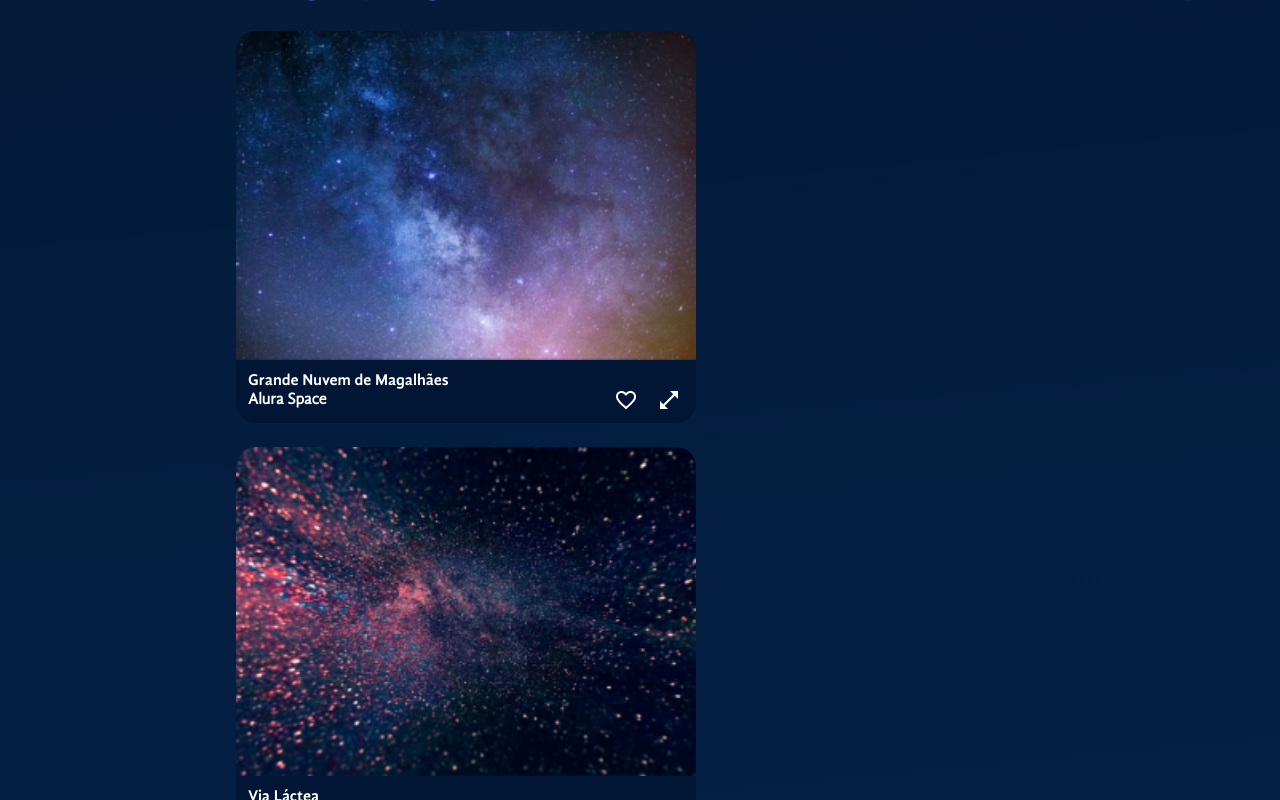
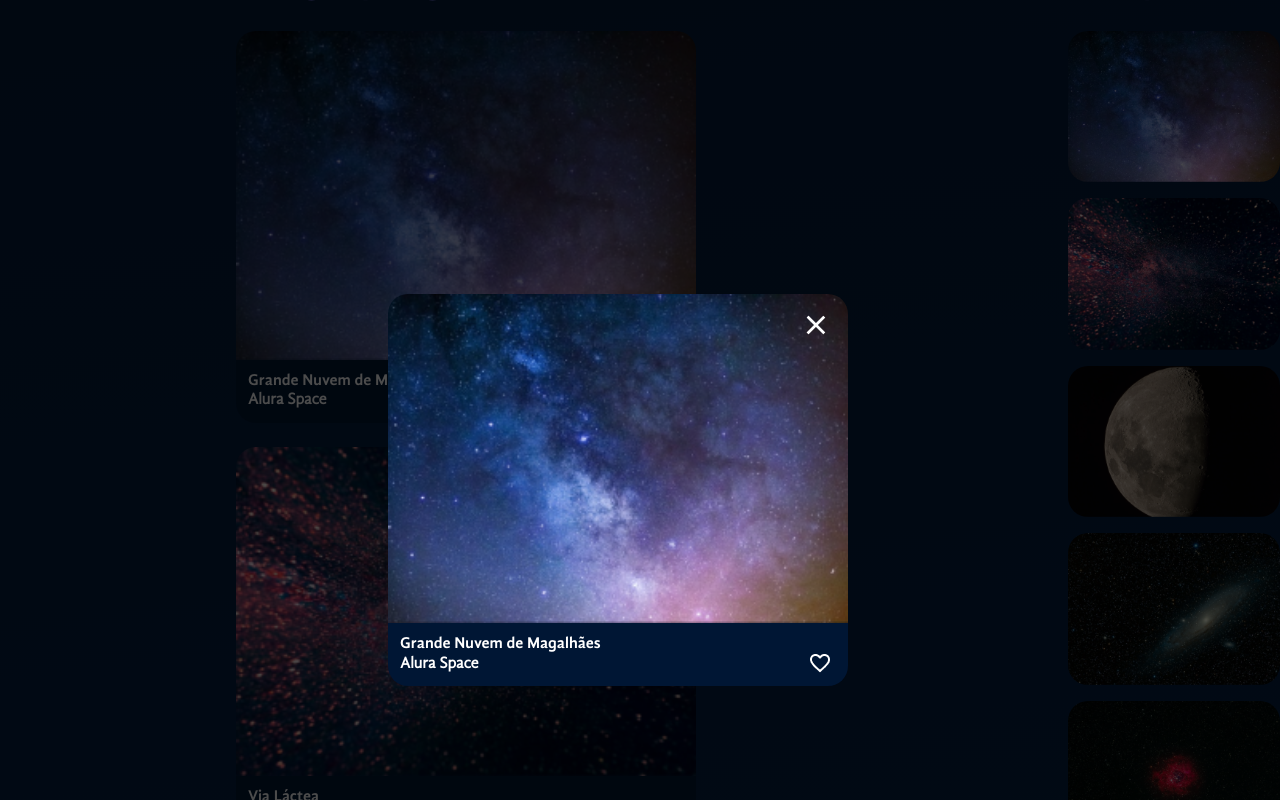
Before and after one commit to rogerdgela/space-app, a React (Vite) app: page / in a window 1280 px wide. Both pictures are taken after a click on the button 669 px from the left and 1091 px from the top of the page. Shown: the part 691-1491 px from the top of the page. Built offline with nearby package versions, Linux system fonts and the light colour scheme.

Commit message:
Fundo com opacidade

```diff
--- /dev/null
+++ b/src/componentes/Galeria/Populares/fotos-populares.json
@@ -0,0 +1,72 @@
+[
+  {
+    "titulo": "Grande Nuvem de Magalhães",
+    "fonte": "Alura Space",
+    "path": "/imagens/galeria/foto-1.png",
+    "id": "1",
+    "tagId": 2
+  },
+  {
+    "titulo": "Via Láctea",
+    "fonte": "Alura Space",
+    "path": "/imagens/galeria/foto-2.png",
+    "id": "2",
+    "tagId": 2
+  },
+  {
+    "titulo": "Lua: quarto minguante",
+    "fonte": "Alura Space",
+    "path": "/imagens/galeria/foto-3.png",
+    "id": "3",
+    "tagId": 3
+  },
+  {
+    "titulo": "Galáxia de Andrómeda",
+    "fonte": "Alura Space",
+    "path": "/imagens/galeria/foto-4.png",
+    "id": "4",
+    "tagId": 2
+  },
+  {
+    "titulo": "Estrela Pistola",
+    "fonte": "Alura Space",
+    "path": "/imagens/galeria/foto-5.png",
+    "id": "5",
+    "tagId": 1
+  },
+  {
+    "titulo": "Ilustração",
+    "fonte": "Alura Space",
+    "path": "/imagens/galeria/foto-6.png",
+    "id": "6",
+    "tagId": 4
+  },
+  {
+    "titulo": "Galáxia de Andrómeda",
+    "fonte": "Alura Space",
+    "path": "/imagens/galeria/foto-7.png",
+    "id": "7",
+    "tagId": 2
+  },
+  {
+    "titulo": "Ilustração",
+    "fonte": "Alura Space",
+    "path": "/imagens/galeria/foto-8.png",
+    "id": "8",
+    "tagId": 4
+  },
+  {
+    "titulo": "Céu estrelado",
+    "fonte": "Alura Space",
+    "path": "/imagens/galeria/foto-9.png",
+    "id": "9",
+    "tagId": 1
+  },
+  {
+    "titulo": "Ilustração",
+    "fonte": "Alura Space",
+    "path": "/imagens/galeria/foto-10.png",
+    "id": "10",
+    "tagId": 1
+  }
+]
--- a/src/componentes/Galeria/Populares/index.jsx
+++ b/src/componentes/Galeria/Populares/index.jsx
@@ -1,9 +1,42 @@
-import Titulo from "../../Titulo";
+import { styled } from "styled-components"
+import Titulo from "../../Titulo"
+
+import fotos from './fotos-populares.json'
+
+const ColunaFotos = styled.section`
+    display: flex;
+    flex-direction: column;
+    gap: 16px;
+`
+
+const Imagem = styled.img`
+    max-width: 212px;
+    border-radius: 20px;
+`
+
+const Botao = styled.button`
+    background-color: transparent;
+    color: #fff;
+    border: 2px solid;
+    border-color: #C98CF1;
+    padding: 12px 20px;
+    font-size: 20px;
+    border-radius: 10px;
+    cursor: pointer;
+    width: 100%;
+    margin-top: 16px;
+`;
 
 const Populares = () => {
     return (
-        <Titulo alinhamento="center">Populares</Titulo>
+        <section>
+            <Titulo $alinhamento='center'>Populares</Titulo>
+            <ColunaFotos>
+                {fotos.map(foto => <Imagem key={foto.id} src={foto.path} alt={foto.alt}/>)}
+            </ColunaFotos>
+            <Botao>Ver mais</Botao>
+        </section>
     )
 }
 
-export default Populares;
+export default Populares
--- a/src/componentes/ModalZoom/index.jsx
+++ b/src/componentes/ModalZoom/index.jsx
@@ -1,14 +1,50 @@
-const ModalZoom = ({ foto }) => {
+import { styled } from "styled-components"
+import Imagem from "../Galeria/Imagem"
+import BotaoIcone from "../BotaoIcone"
+
+const Overlay = styled.div`
+    background-color: rgba(0, 0, 0, 0.7);
+    position: fixed;
+    top: 0;
+    right: 0;
+    bottom: 0;
+    left: 0;
+`
+
+const DialogEstilizado = styled.dialog`
+    position: fixed;
+    top: 294px;
+    background: transparent;
+    padding: 0;
+    border: 0;
+    width: 1156px;
+    display: flex;
+    justify-content: center;
+    form {
+        button {
+            position: relative;
+            top: 20px;
+            right: 60px;
+        }
+    }
+`
+
+const ModalZoom = ({ foto, aoFechar }) => {
     return (
         <>
-            <dialog open={!!foto}>
-                <p>Exemplo do Mozilla</p>
-                <form method="dialog">
-                <button type="submit">ok</button>
-                </form>
-            </dialog>
+            {foto && <>
+                <Overlay />
+                <DialogEstilizado open={!!foto} onClose={aoFechar}>
+                    <Imagem foto={foto} expandida={true} />
+                    <form method="dialog">
+                        <BotaoIcone formMethod="dialog">
+                            <img src="/icones/fechar.png" alt="Icone de fechar" />
+                        </BotaoIcone>
+                    </form>
+                </DialogEstilizado>
+            </>}
         </>
-    );
-};
+    )
+}
 
-export default ModalZoom;
+export default ModalZoom
```
